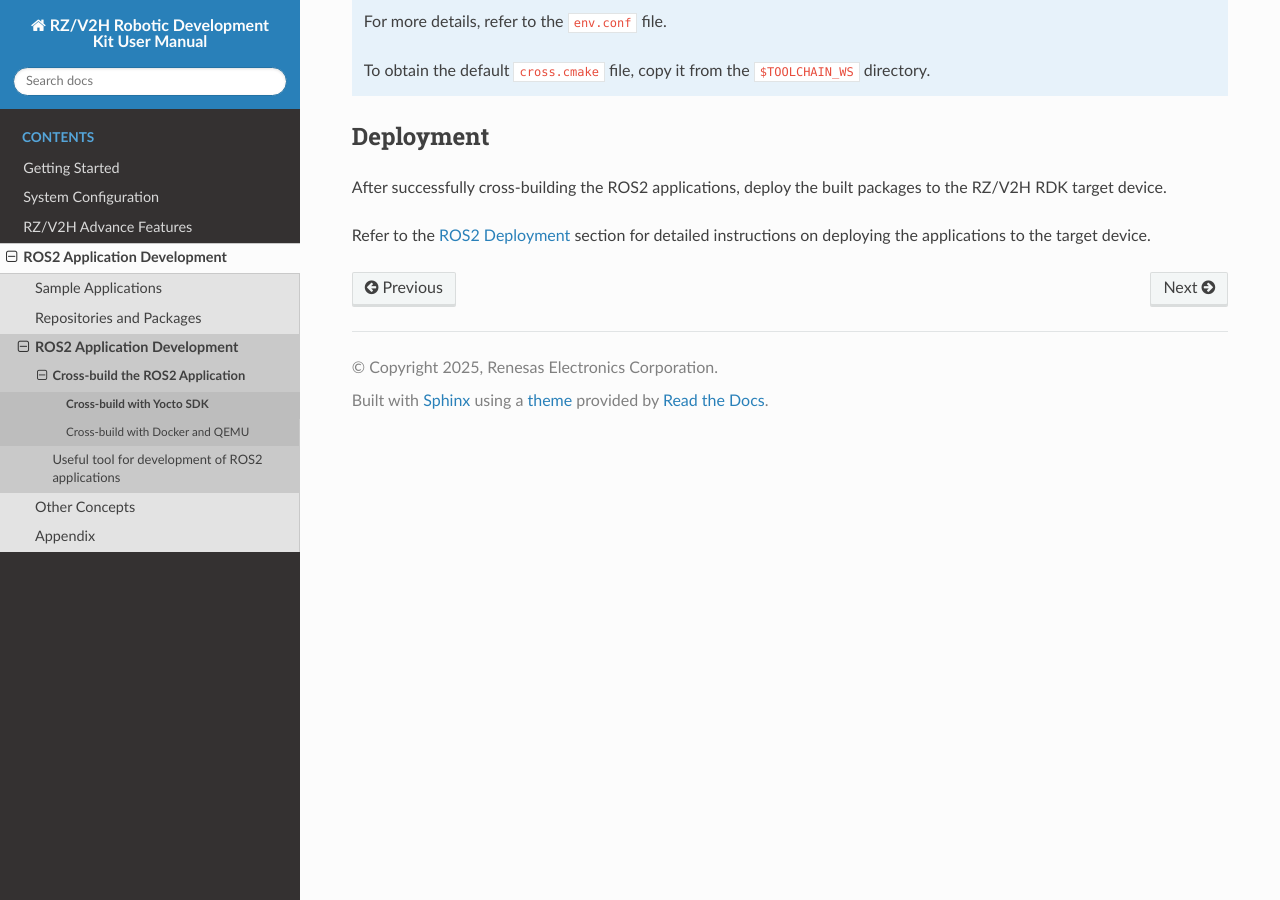
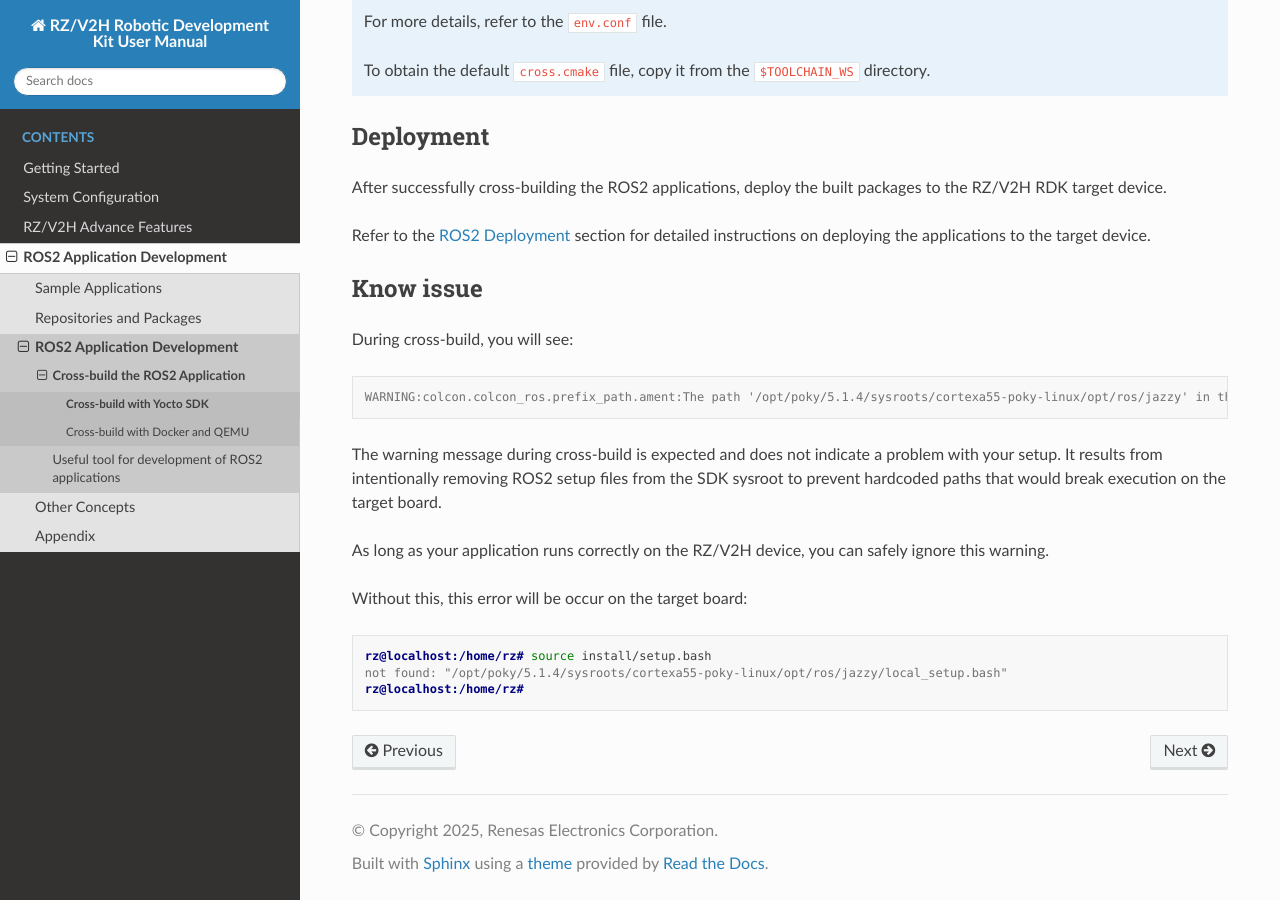
Before and after one commit to renesas-rdk/rzv2h_rdk_documentation, a Sphinx documentation site: the page built from source/3_ros2_development/cross_build_sdk.rst, in a window 1280 px wide and 900 px high, scrolled down 2630 px. Built offline with Sphinx 7.4.7 and the Read the Docs theme 3.1.0, drawn with Linux system fonts in a browser that asks for light colours.

Commit message:
doc: Add know issue about warning of cross build with SDK method
Signed-off-by: Cong Nguyen <cong.nguyen.zn@renesas.com>

```diff
--- a/source/3_ros2_development/cross_build_sdk.rst
+++ b/source/3_ros2_development/cross_build_sdk.rst
@@ -123,3 +123,24 @@ Deployment
 After successfully cross-building the ROS2 applications, deploy the built packages to the RZ/V2H RDK target device.
 
 Refer to the :ref:`ROS2 Deployment <ros2_deployment>` section for detailed instructions on deploying the applications to the target device.
+
+Know issue
+~~~~~~~~~~~~~~~~~~~~~~~
+
+During cross-build, you will see:
+
+.. code-block:: console
+
+   WARNING:colcon.colcon_ros.prefix_path.ament:The path '/opt/poky/5.1.4/sysroots/cortexa55-poky-linux/opt/ros/jazzy' in the environment variable AMENT_PREFIX_PATH doesn't contain any 'local_setup.*' files.
+
+The warning message during cross-build is expected and does not indicate a problem with your setup. It results from intentionally removing ROS2 setup files from the SDK sysroot to prevent hardcoded paths that would break execution on the target board.
+
+As long as your application runs correctly on the RZ/V2H device, you can safely ignore this warning.
+
+Without this, this error will be occur on the target board:
+
+.. code-block:: console
+
+   rz@localhost:/home/rz# source install/setup.bash
+   not found: "/opt/poky/5.1.4/sysroots/cortexa55-poky-linux/opt/ros/jazzy/local_setup.bash"
+   rz@localhost:/home/rz#
```
